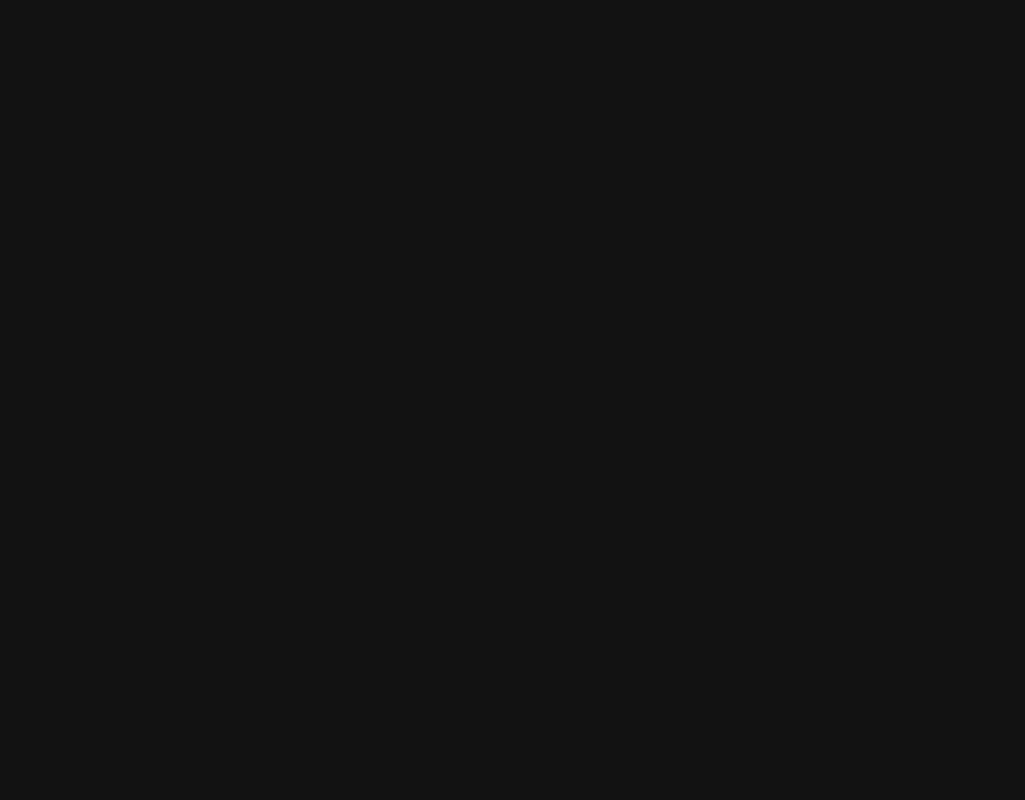
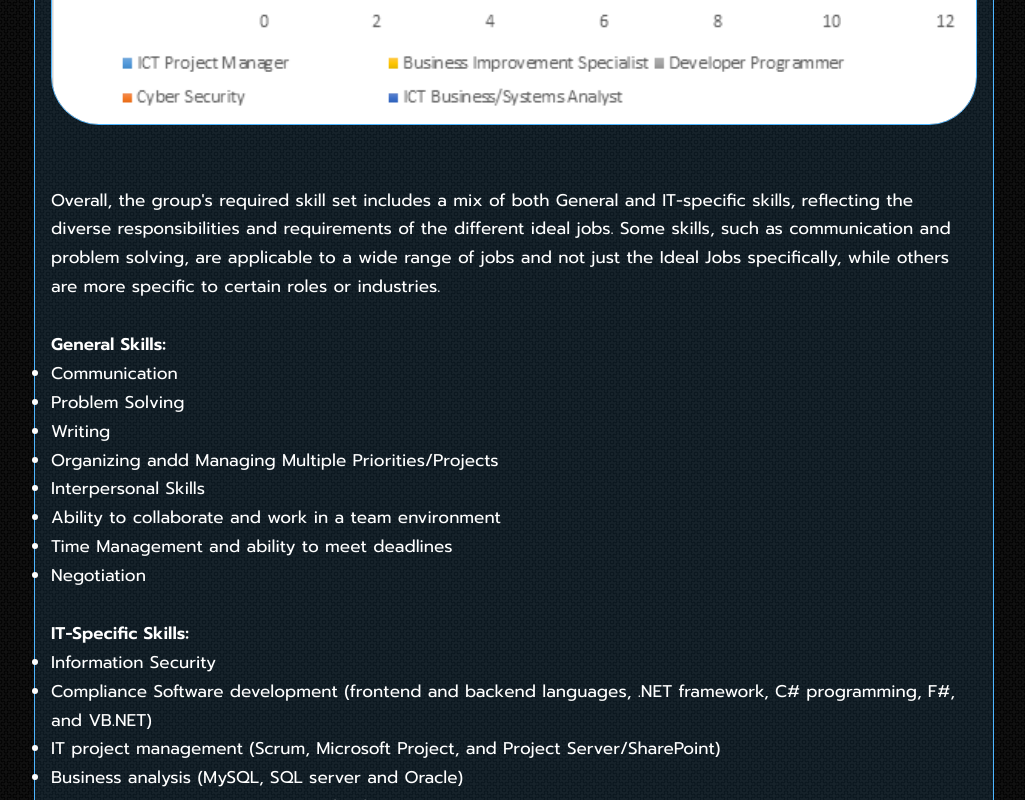
Before and after one commit to skdxxb95/technomancers, a React (Create React App) app: page /#/industrydata in a window 1280 px wide. Shown: the part 2000-2800 px from the top of the page, without its empty margins (126-1151 px from the left). Before the commit the page ends 1485 px from the top, so only its background shows below. Built offline with nearby package versions, Linux system fonts and the light colour scheme.

Commit message:
updated section 2 of industry data

```diff
--- a/src/components/IndustryData/IndustryData.jsx
+++ b/src/components/IndustryData/IndustryData.jsx
@@ -1,5 +1,6 @@
 import React from 'react'
 import './industrydata.css'
+import CHART1 from '../../assets/Chart 1.png'
 
 const IndustryData = () => {
   return (
@@ -21,8 +22,42 @@ Allyson - ICT Business/Systems Analyst (Australian Government - Jobs and Skills,
 Damian - Cyber Security Analyst (Specialisation of ICT Security) (Australian Government - Jobs and Skills, 2022) (Australian Government, 2021)<br></br><br></br>
 
           <br></br>
-          Praesentium neque quasi natus qui voluptas officiis dolor voluptates. Voluptas ad quaerat assumenda qui odit. Doloremque assumenda porro culpa aut et expedita. Totam et voluptas voluptatibus occaecati blanditiis. Repellendus incidunt perferendis consequatur ratione soluta quae voluptas corporis.
-          <br></br>
+          </p>
+          <br></br><br></br>
+          <p>
+          In the following chart you will find the skills most closely link with most if not all Technomancer’s Team member ideal jobs. <br></br>
+          <img src={CHART1}></img>
+        <br></br>
+        Overall, the group's required skill set includes a mix of both General and IT-specific skills, reflecting the diverse responsibilities and requirements of the different ideal jobs. Some skills, such as communication and problem solving, are applicable to a wide range of jobs and not just the Ideal Jobs specifically, while others are more specific to certain roles or industries.
+        <br></br><br></br>
+        <u><b>General Skills:</b></u>
+        <br></br>
+                <ul>
+                  <li>Communication</li>
+                  <li>Problem Solving</li>
+                  <li>Writing</li>
+                  <li>Organizing andd Managing Multiple Priorities/Projects</li>
+                  <li>Interpersonal Skills</li>
+                  <li>Ability to collaborate and work in a team environment</li>
+                  <li>Time Management and ability to meet deadlines</li>
+                  <li>Negotiation</li>
+                </ul><br></br>
+
+          <b>IT-Specific Skills:</b>
+          <ul>
+            <li>Information Security</li>
+            <li>Compliance Software development (frontend and backend languages, .NET framework, C# programming, F#, and VB.NET)</li>
+            <li>IT project management (Scrum, Microsoft Project, and Project Server/SharePoint)</li>
+            <li>Business analysis (MySQL, SQL server and Oracle)</li>
+            <li>Business improvement processes (ITIL)</li>
+            <li>Software asset management (ITAM, SAM)</li>
+            <li>Coding, testing, and automation techniques (Java, Python)</li>
+            <li>Familiarity with specific programming languages and libraries (JavaScript, TypeScript, React, Node.js, Java) </li>
+            <li>Knowledge of healthcare data management standards (HL7, Rhapsody, FHIR)</li>
+            <li>Experience interpreting licensing terms and conditions (ITAM)</li>
+            <li>ITIL, ITAM, and/or SAM training/certification </li>
+          </ul>
+          <br></br><br></br>
           Occaecati nulla molestias voluptas nostrum facilis est deserunt. Placeat pariatur sint natus ab. Ipsam est repellendus maiores quod. Aut perferendis laborum aut.
           <br></br>
           Ut adipisci quas ut esse. Aliquid sit ab beatae sed. Dignissimos sunt tempore recusandae earum omnis. Et animi autem velit culpa reprehenderit voluptatum. Et aut natus exercitationem qui. Velit molestias reprehenderit quo et repudiandae.
```
Also changed, not shown: src/assets/Chart 1.png (added).
